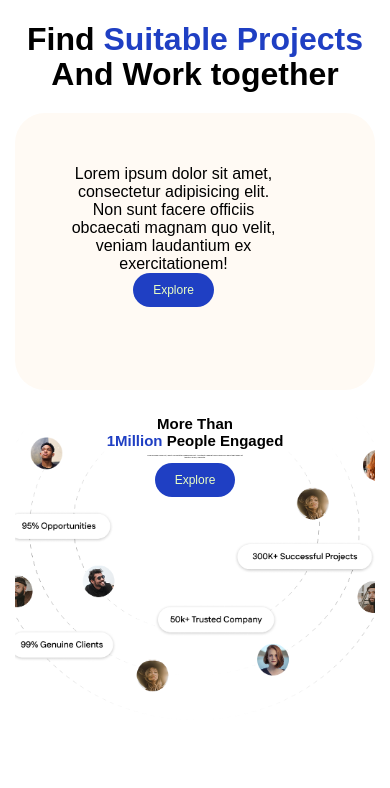
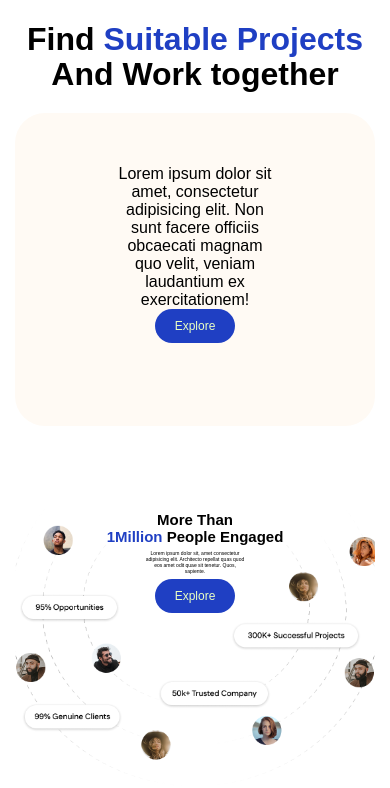
Before and after one commit to Spobby9/Finder-Freelance-Website, a plain HTML site: page index.html in a window 390 px wide. Shown: the part 1845-2633 px from the top of the page. Drawn offline with nearby package versions, Linux system fonts and the light colour scheme; files whose address does not match are found by name; a web font is replaced by a local one.

Commit message:
second modify

```diff
--- a/style.css
+++ b/style.css
@@ -246,7 +246,7 @@ margin-left: -27%;}
 
 .find-section .row .col50:nth-child(2) .find-card{border: solid 2px transparent;
 background-color:#FFFAF4 ;
-padding: 50px 96px 81px 53px;
+padding: 50px 96px 81px 96px;
 border-radius: 30px;
 margin-top: 54px;
 margin-left: -20%;}
@@ -427,6 +427,7 @@ padding-top: 54px;}
   .hero-section p{font-size: 15px; padding-bottom: 18px;}
   .hero-section .search-box {margin-bottom: 10px;}
    .projects .projects-1 .round-btn-i {right: 20px; height: 60px; width: 60px;}
+   .explore-section{margin-top: 60px; margin-bottom: 70px;}
     .explore-section-card {min-height: 600px;}
 
  .hamburger {
@@ -568,6 +569,8 @@ padding-top: 54px;}
 .testimonial-section h2{font-size: 32px;}
 
 .footer-content li a{font-size: 15px;}
+
+
   /* Your CSS here */
 }
 
@@ -576,9 +579,9 @@ padding-top: 54px;}
   .container{width:100%}
   .explore-section-card {min-height: 380px;}
    .explore-section-card h2{font-size: 20px;  padding-top: 5px; padding-bottom: 5px;}
-   .explore-section-card p{font-size: 5px; max-width: 200px; margin: 0 auto; padding-bottom: 5px;}
+   .explore-section-card p{font-size: 10px; max-width: 200px; margin: 0 auto; padding-bottom: 5px;}
    .round-btn {width: 50px; height: 50px; right: 20px;}
-.marketplace-section .col40 div:nth-child(4) {display: none;}
+.marketplace-section .col40 div:nth-child(4) {right: 50%; top: -30%; transform: translateX(50%); bottom: 10%;}
 
 
 }
@@ -588,7 +591,8 @@ padding-top: 54px;}
   .container{width:100%}
    .explore-section-card h2{font-size: 15px;  padding-top: 5px; padding-bottom: 5px;}
   .explore-section-card {background-position: center -70px;}
-   .explore-section-card p{font-size: 2px; max-width: 100px; margin: 0 auto; padding-bottom: 5px;}
+  .explore-section-card{min-height: 350px;}
+   .explore-section-card p{font-size: 5px; max-width: 100px; margin: 0 auto; padding-bottom: 5px;}
    .search-box input{width: 5ch;;}
    .search-box .cmn-btn2{padding : 5px 10px; font-size: 8px;}
    .search-box figure img{display: none;}
@@ -604,7 +608,7 @@ padding-top: 54px;}
    .explore-section-card {min-height: 250px;}
    .explore-section-card {background-position: center -50px;}
 
-
+.marketplace-section .col40 div:nth-child(4) {right: 50%; top: -25%; transform: translateX(50%); bottom: 10%;}
 }
 
 /* ✅ For ≤ 320px (Very Small Devices) */
```
